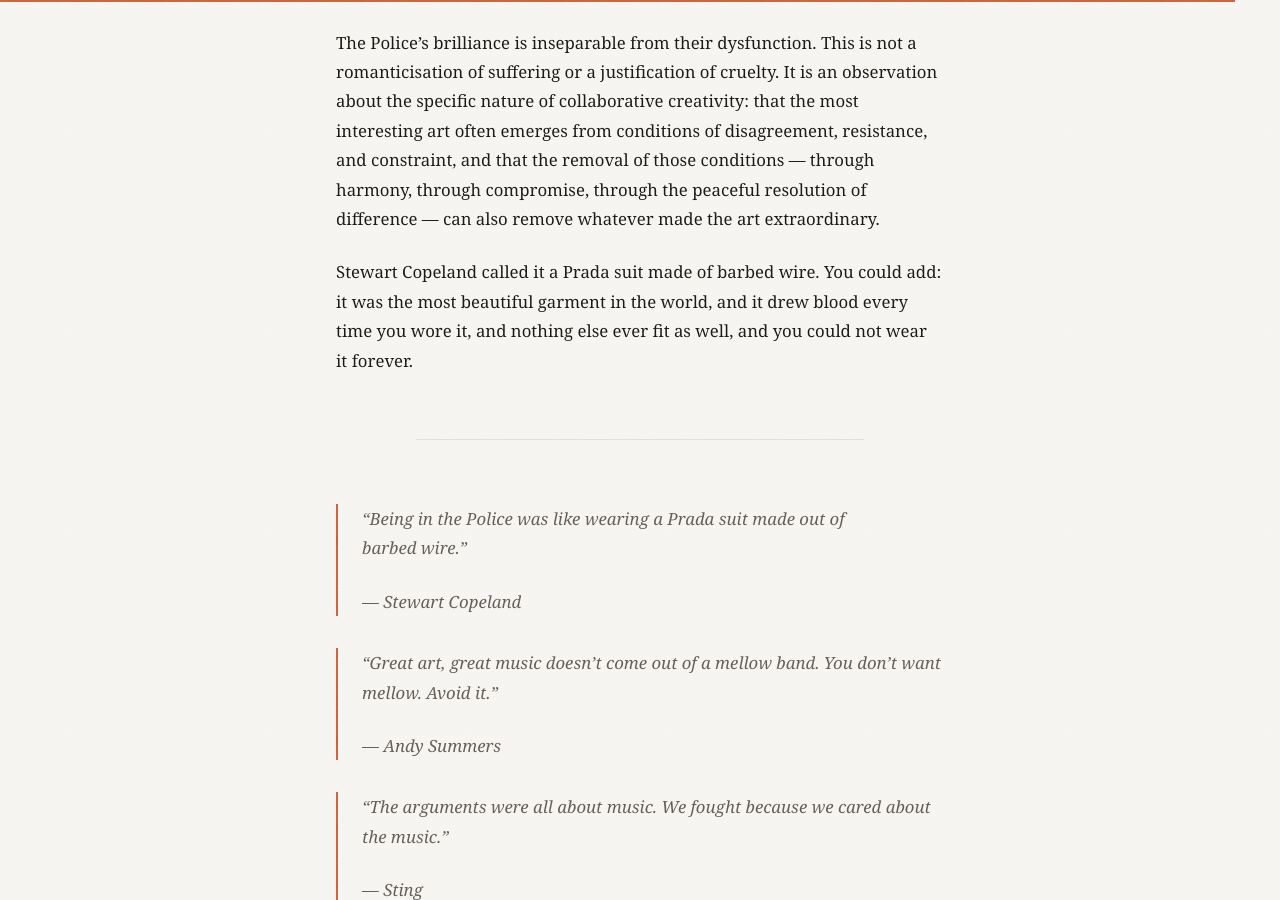
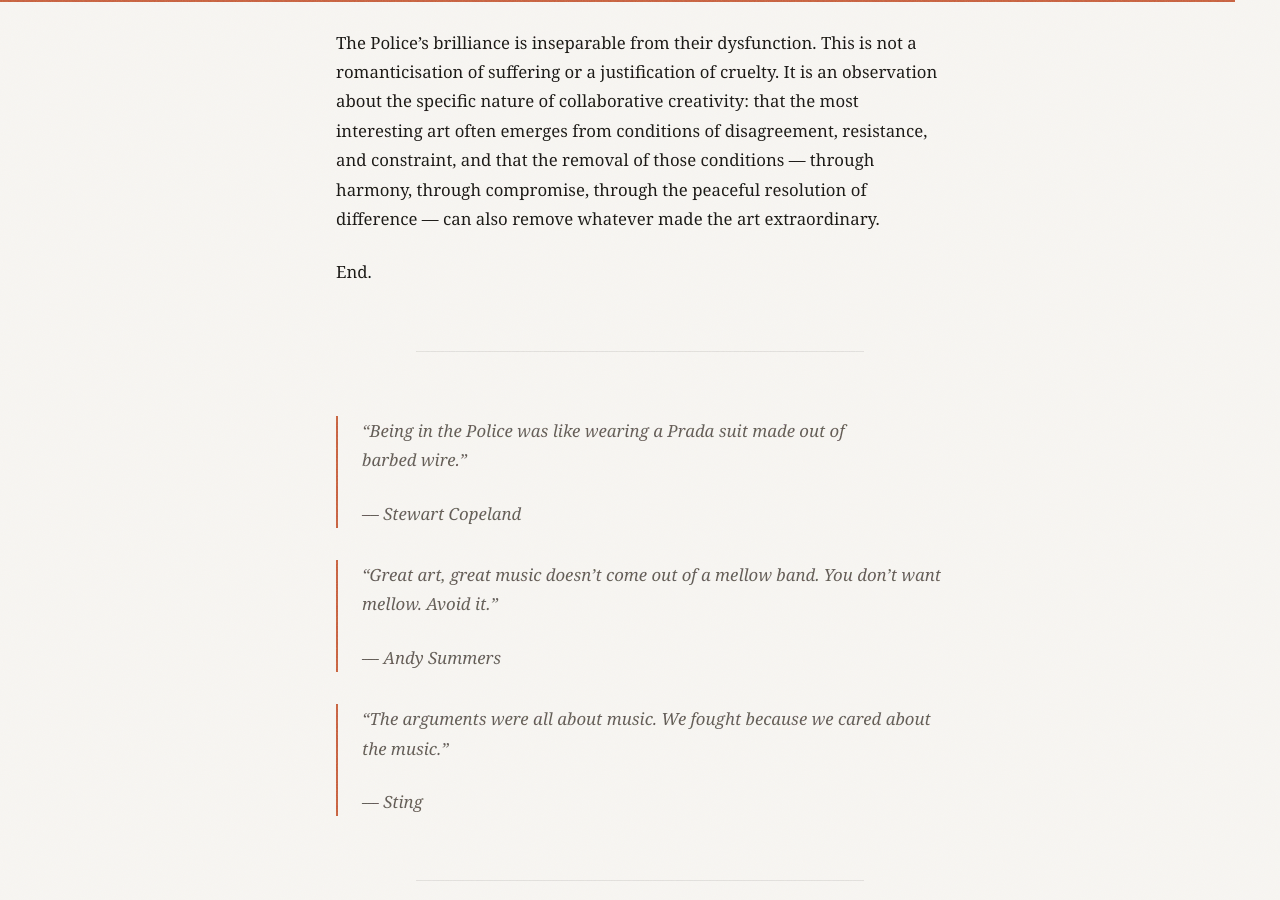
Before and after one commit to alalunw/alalunw.github.io, a Jekyll site: the page built from _posts/2026-05-02-The-Police-Creative-Tension.md, in a window 1280 px wide and 900 px high, scrolled down 18652 px. Built offline with Jekyll 4.4.1, drawn with Linux system fonts in a browser that asks for light colours.

Commit message:
Update 2026-05-02-The-Police-Creative-Tension.md

```diff
--- a/_posts/2026-05-02-The-Police-Creative-Tension.md
+++ b/_posts/2026-05-02-The-Police-Creative-Tension.md
@@ -165,7 +165,7 @@
 
 The Police's brilliance is inseparable from their dysfunction. This is not a romanticisation of suffering or a justification of cruelty. It is an observation about the specific nature of collaborative creativity: that the most interesting art often emerges from conditions of disagreement, resistance, and constraint, and that the removal of those conditions — through harmony, through compromise, through the peaceful resolution of difference — can also remove whatever made the art extraordinary.
 
-Stewart Copeland called it a Prada suit made of barbed wire. You could add: it was the most beautiful garment in the world, and it drew blood every time you wore it, and nothing else ever fit as well, and you could not wear it forever.
+End.
 
 ---
 
```
